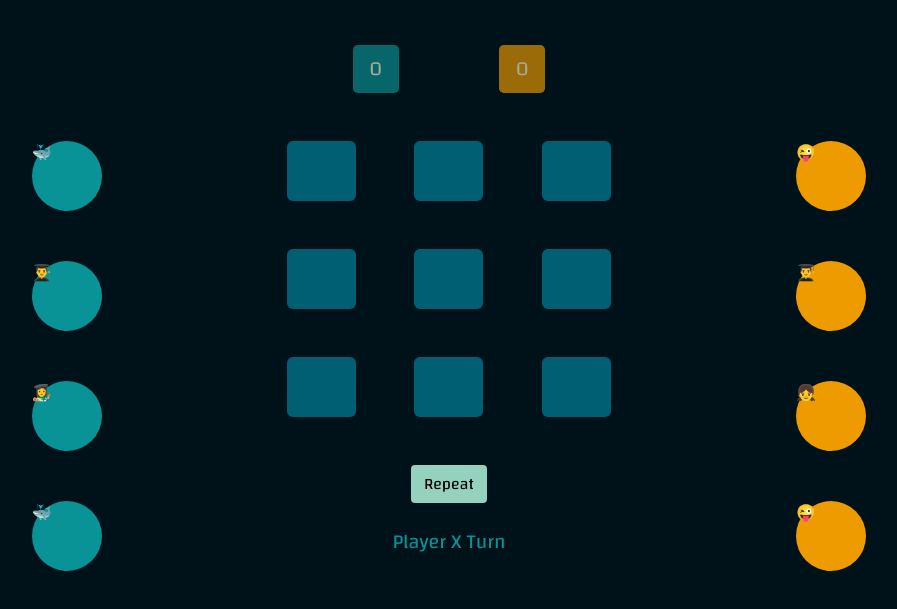
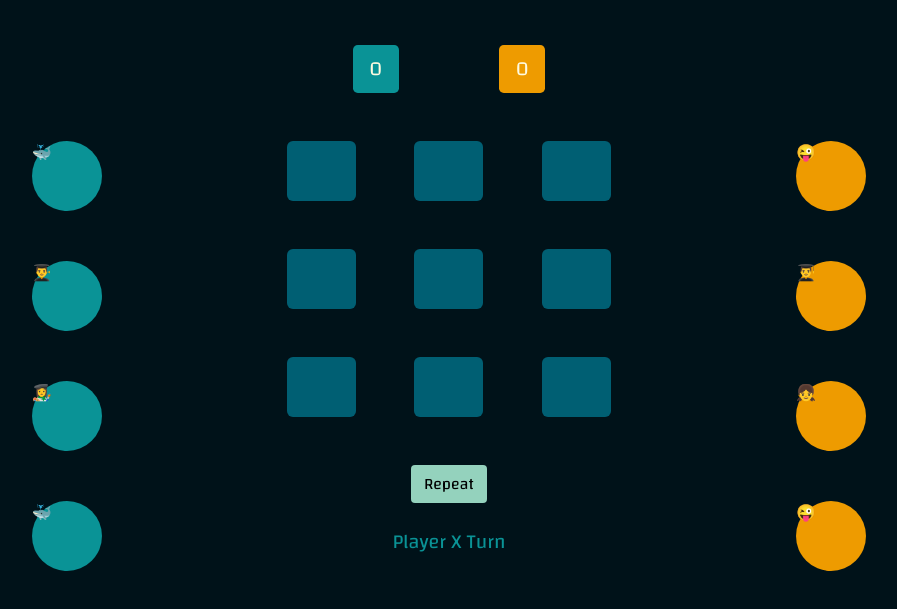
Before and after one commit to FatimahAlamoudi/English-X-O-Game, a plain HTML site: page index.html in a window 1280 px wide. Shown: the part 209-818 px from the top of the page, without its empty margins (191-1088 px from the left). Drawn offline with nearby package versions, Linux system fonts and the light colour scheme.

Commit message:
upload project

```diff
--- a/index.html
+++ b/index.html
@@ -55,8 +55,8 @@
 	</div>
   </div>
 	<div class="result">
-		<button type="button" id="player1Result" class="btn btn-lg player1Color mb-5 mx-5" disabled></button>
-		<button type="button" id="player2Result" class="btn btn-lg player2Color mb-5 mx-5" disabled></button>
+		<button type="button" id="player1Result" class="btn btn-lg player1Color mb-5 mx-5"></button>
+		<button type="button" id="player2Result" class="btn btn-lg player2Color mb-5 mx-5"></button>
 	</div>
 	<div class="row">
 	<div class="col">
```
